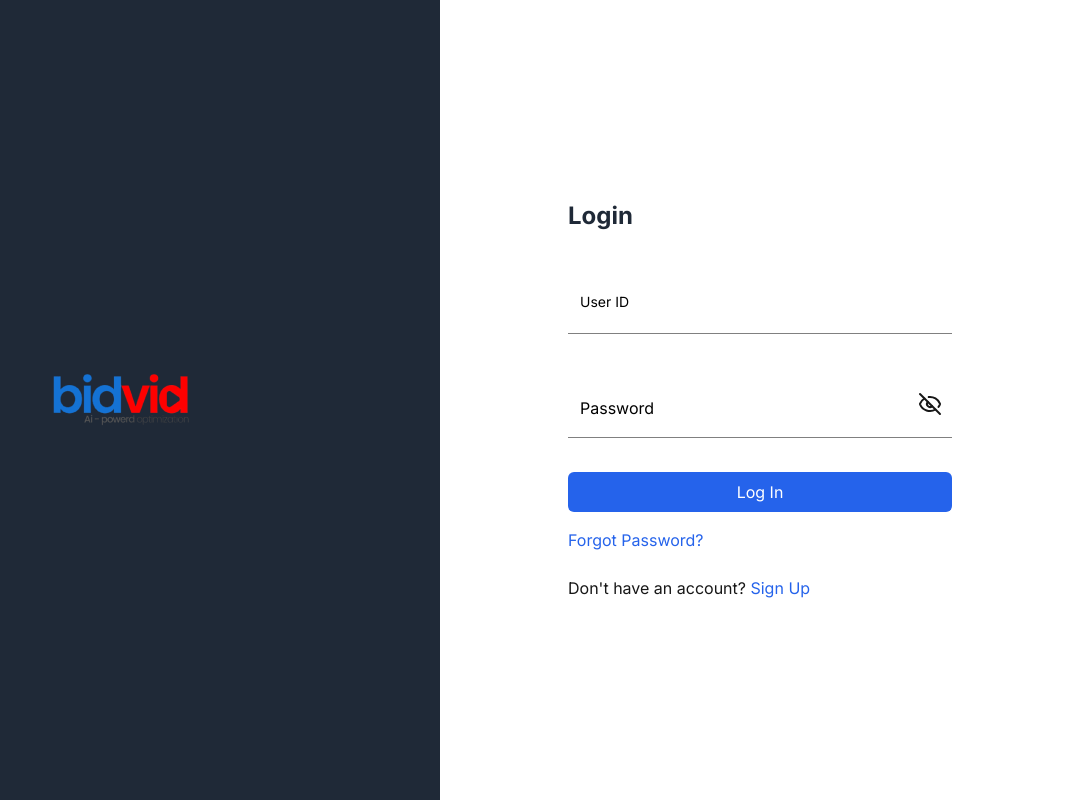
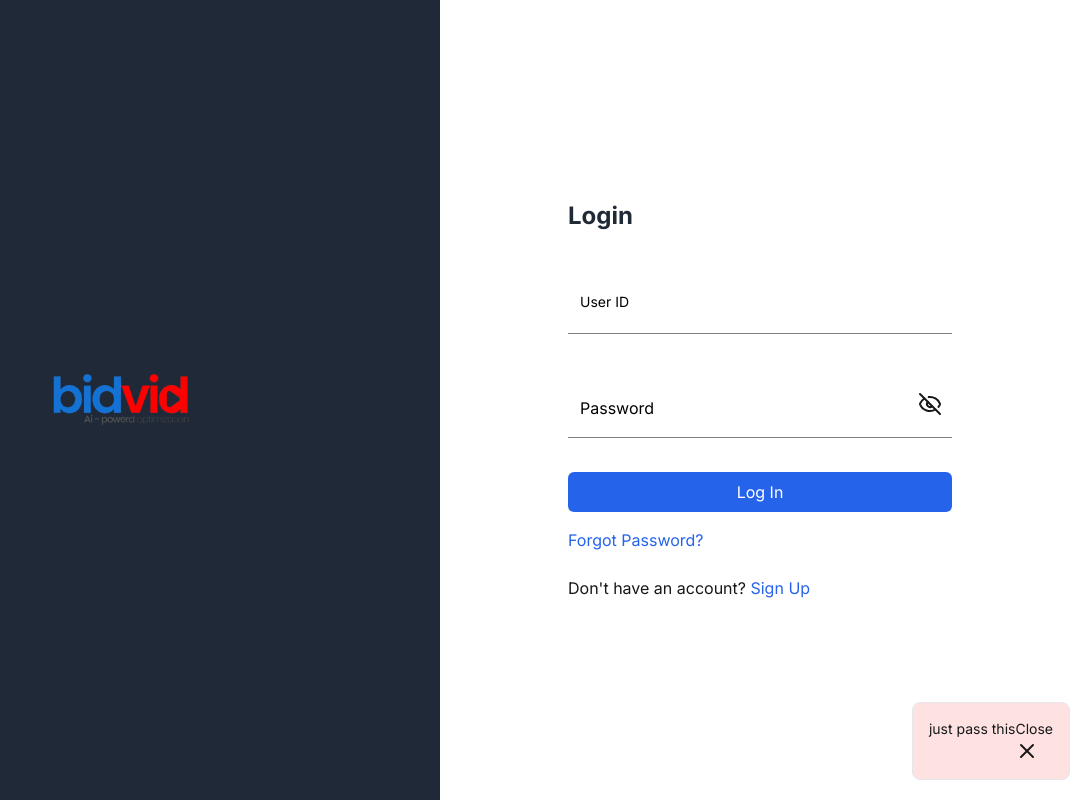
Before and after one commit to Cod3nator/bidvid-new, a Next.js app: page /login in a window 1280 px wide. Shown: the whole page, without its empty margins (200-1280 px from the left). Built offline with nearby package versions, Linux system fonts and the light colour scheme.

Commit message:
minor changes for server database

```diff
--- a/app/(login)/login/page.jsx
+++ b/app/(login)/login/page.jsx
@@ -80,6 +80,7 @@ const Page = () => {
       {toastSuccess !== null && (
         <Toast success={toastSuccess} message={toastMessage} />
       )}
+      <Toast success={false} message={"just pass this "}/>
 
       <div className="flex min-h-screen">
         <div className="w-1/2 bg-gray-800 flex justify-center items-center">
--- a/component/dashboard/Toast.jsx
+++ b/component/dashboard/Toast.jsx
@@ -7,18 +7,18 @@ const Toast = ({ success, message }) => {
     setVisible(false);
   };
 
-  useEffect(() => {
-    const timer = setTimeout(() => {
-      setVisible(false);
-    }, 5000);
+  // useEffect(() => {
+  //   const timer = setTimeout(() => {
+  //     setVisible(false);
+  //   }, 5000);
 
-    return () => clearTimeout(timer);
-  }, []);
+  //   return () => clearTimeout(timer);
+  // }, []);
 
   if (!visible) return null;
 
   return (
-    <div className={`absolute bottom-10 end-0  transition-transform duration-500 ${visible ? 'translate-x-0' : 'translate-x-full'}`}>
+    <div className={`absolute transition-transform duration-500 ${visible ? 'translate-x-1/2' : 'translate-x-full'}`} style={{right:"10px",bottom:"20px"}}>
       <div
         className={`max-w-xs ${success ? 'bg-teal-100 border-teal-200  text-teal-800' : 'bg-red-100 border-red-200 text-red-800'} border text-sm rounded-lg dark:bg-red-800/10 dark:border-red-900 dark:text-red-500`}
         role="alert"
```
